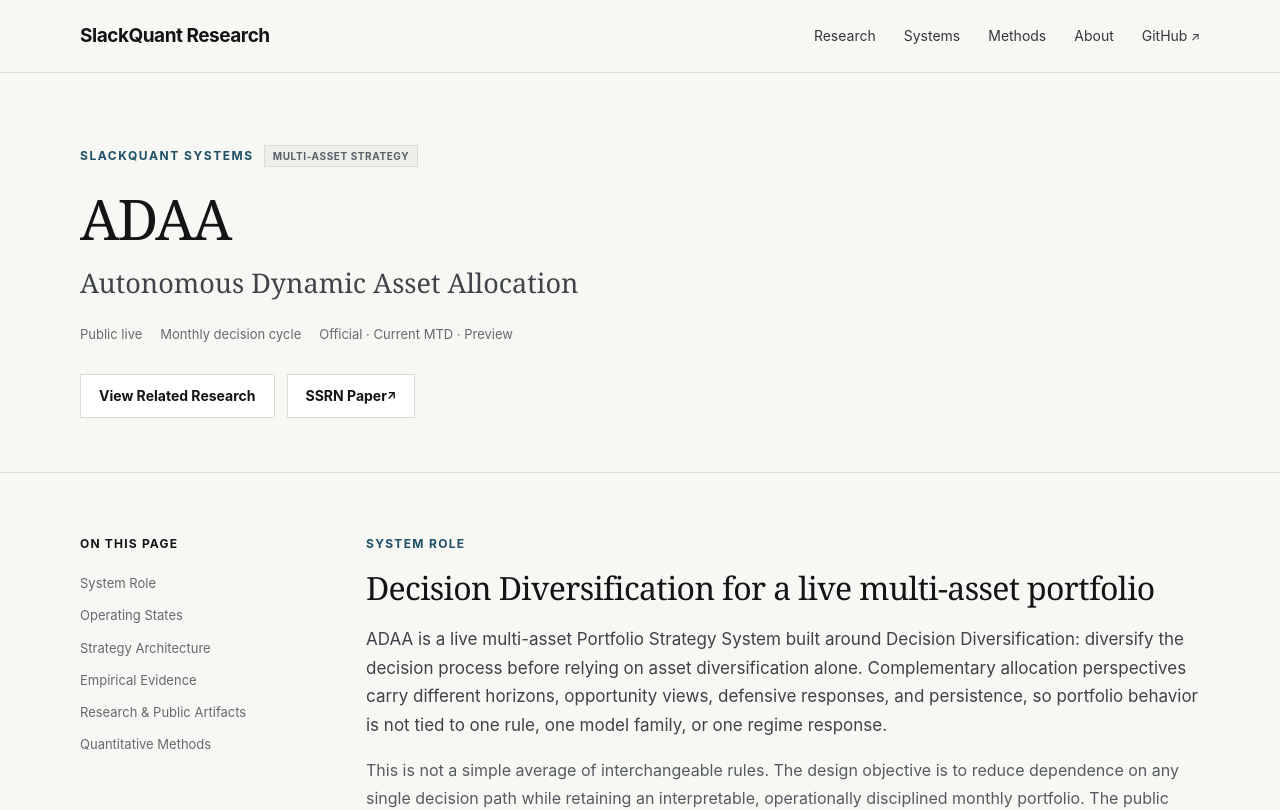
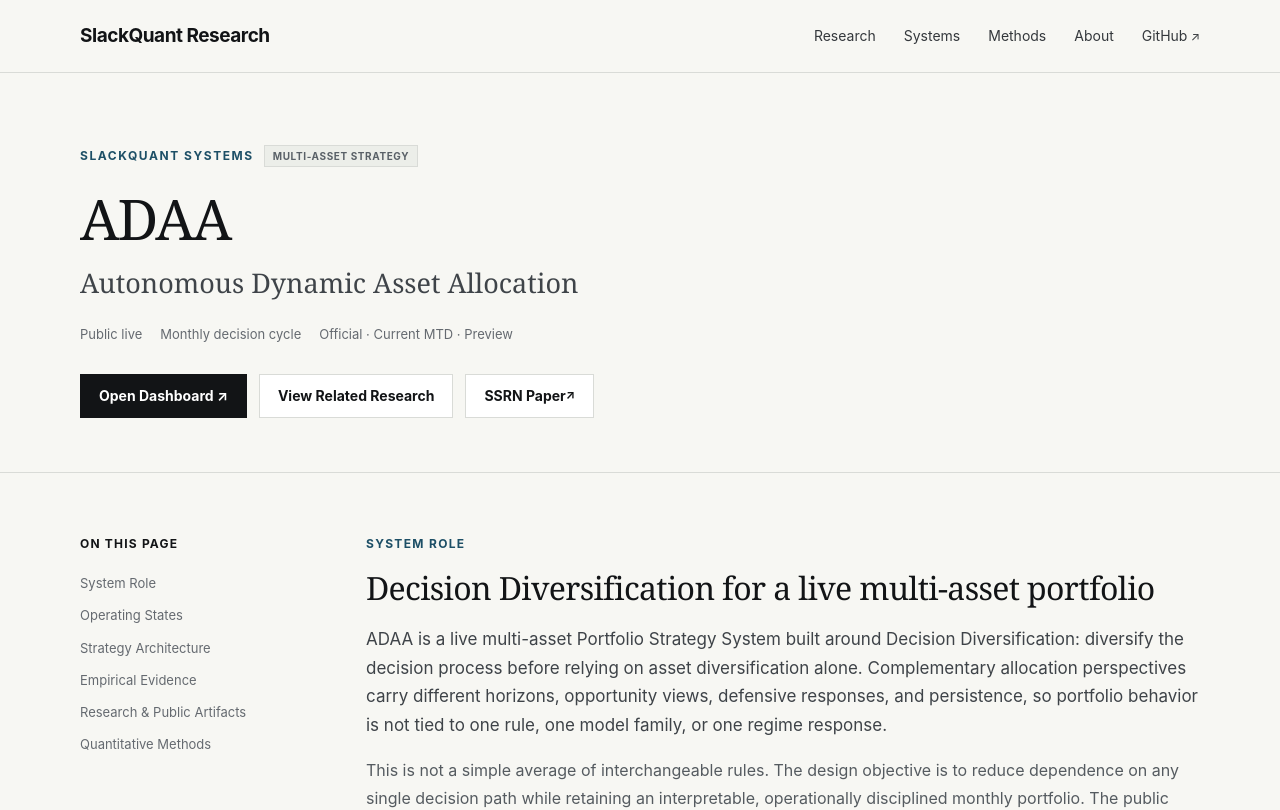
Before and after one commit to slackquant80/slackquant-research, a Next.js app: page /systems/adaa in a window 1280 px wide. Shown: the top 810 px of the page. Built offline with nearby package versions, Linux system fonts and the light colour scheme; no server answers.

Commit message:
Bind all three ADAA System-page dashboard CTAs to canonical first-party registry with secure new-tab marker

```diff
--- a/src/app/systems/adaa/page.tsx
+++ b/src/app/systems/adaa/page.tsx
@@ -24,6 +24,8 @@
 export default function AdaaSystemPage() {
   if (!item) notFound();
   const liveEvidence = getLiveSystemEvidence("adaa");
+  const dashboardHref = item.links.publicDashboard ?? item.links.liveDashboard;
+  const dashboardIsFirstPartyApp = Boolean(item.links.publicDashboard);
 
   return (
     <main>
@@ -41,8 +43,8 @@
             <span>Official · Current MTD · Preview</span>
           </div>
           <div className="actions">
-            {item.links.liveDashboard ? (
-              <a className="btn primary" href={item.links.liveDashboard} target="_blank" rel="noopener noreferrer">
+            {dashboardHref ? (
+              <a className="btn primary" href={dashboardHref} target="_blank" rel="noopener noreferrer" data-sq-dashboard-app={dashboardIsFirstPartyApp ? "true" : undefined}>
                 Open Dashboard ↗
               </a>
             ) : null}
@@ -195,8 +197,8 @@
             </div>
             <div className="evidence-note"><b>Implementation note:</b> ADAA Core + Dynamic FX is the investor-facing implementation shown here. ADAA Core isolates the underlying allocation engine; 60/40 SPY/IEF is retained as a secondary reference rather than the direct FX-overlay comparison.</div>
             <div className="actions">
-              {item.links.liveDashboard ? (
-                <a className="btn primary" href={item.links.liveDashboard} target="_blank" rel="noopener noreferrer">
+              {dashboardHref ? (
+                <a className="btn primary" href={dashboardHref} target="_blank" rel="noopener noreferrer" data-sq-dashboard-app={dashboardIsFirstPartyApp ? "true" : undefined}>
                   Open Full ADAA Dashboard ↗
                 </a>
               ) : null}
@@ -225,8 +227,8 @@
                   checks. The public dashboard then displays that prepared state; it does not rerun the strategy or fetch source
                   data during a public session.
                 </p>
-                {item.links.liveDashboard ? (
-                  <a className="btn inverse" href={item.links.liveDashboard} target="_blank" rel="noopener noreferrer">
+                {dashboardHref ? (
+                  <a className="btn inverse" href={dashboardHref} target="_blank" rel="noopener noreferrer" data-sq-dashboard-app={dashboardIsFirstPartyApp ? "true" : undefined}>
                     Open Dashboard ↗
                   </a>
                 ) : null}
```
